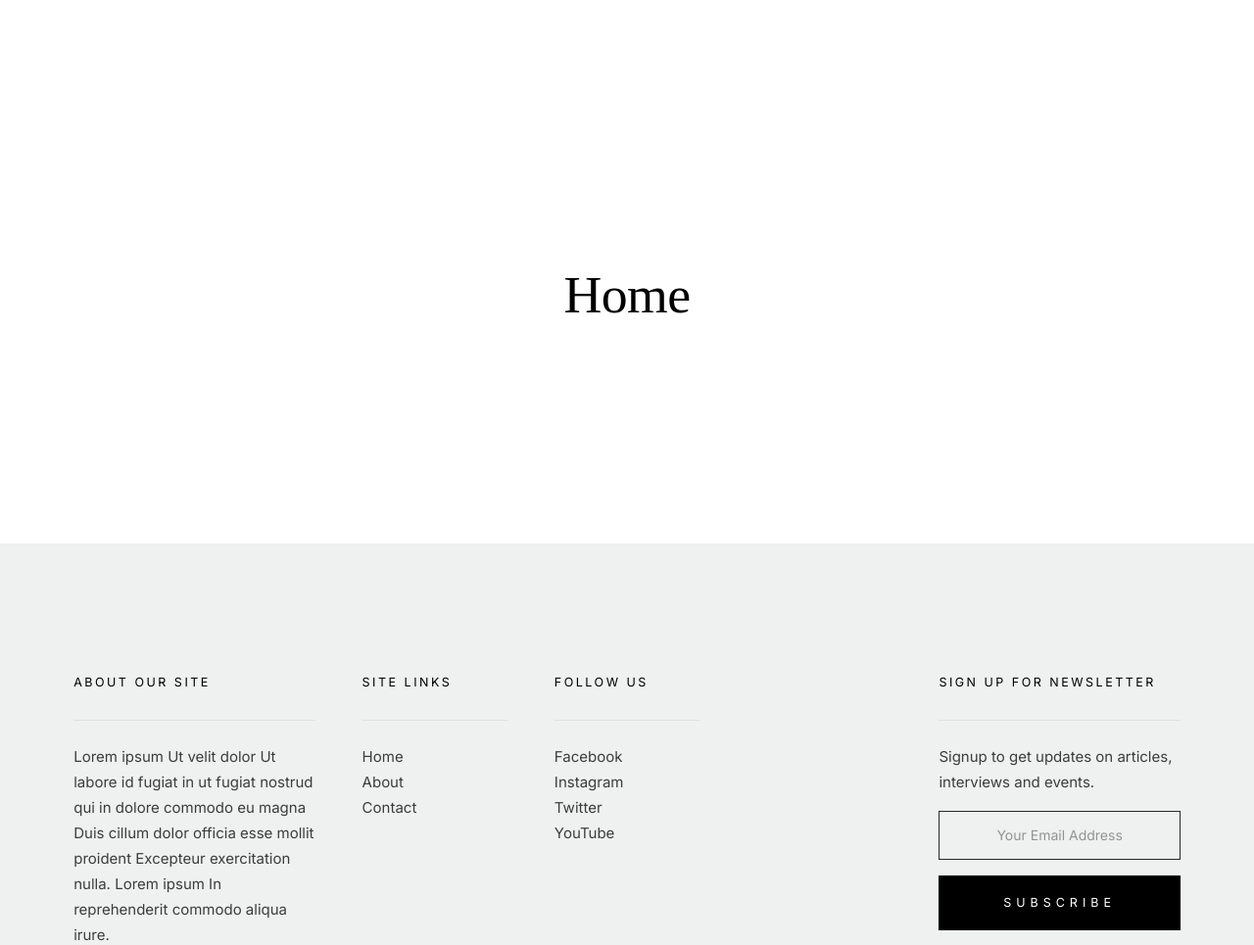
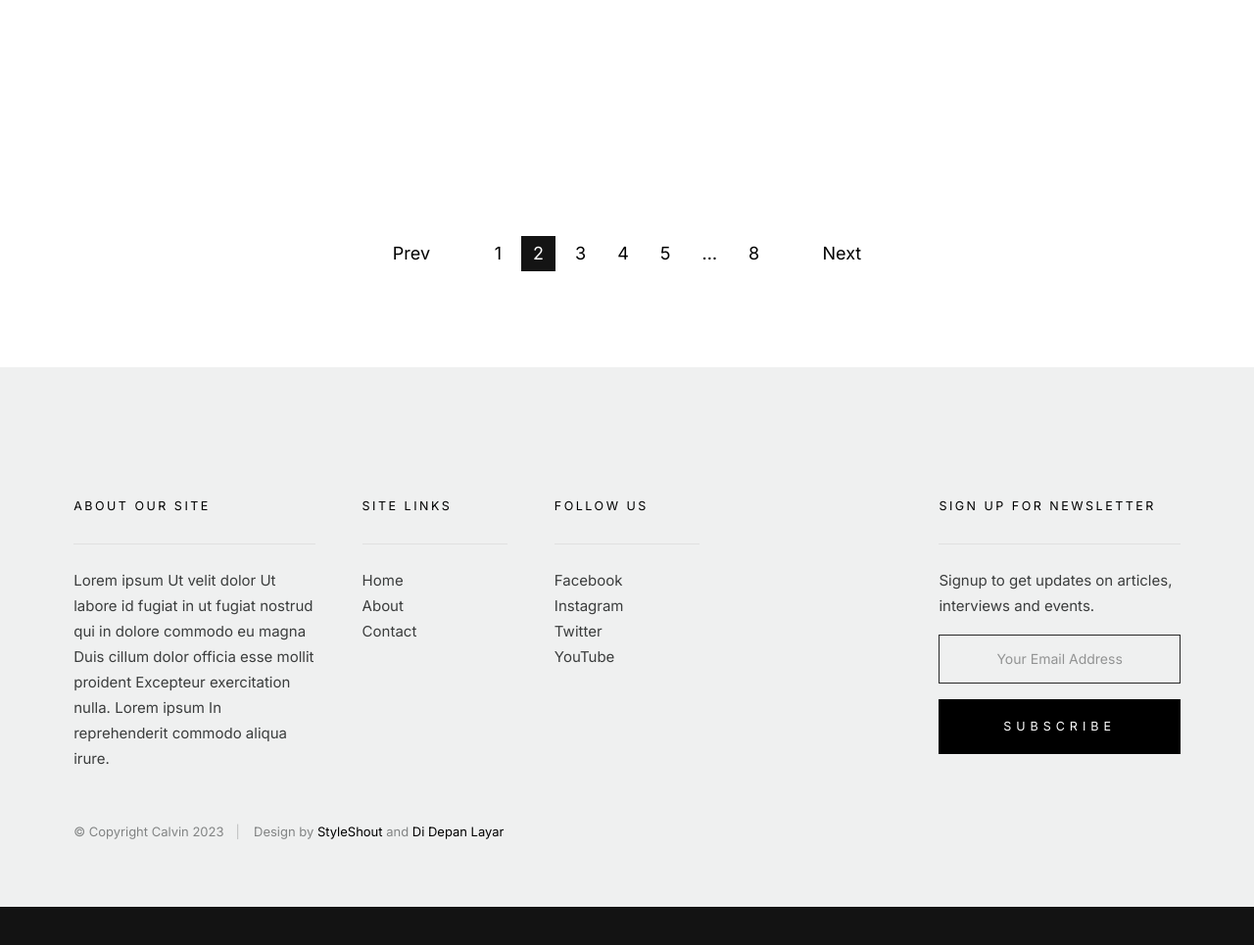
Before and after one commit to didepanlayar/PHP-Calvin-Dynamic-Blog, a PHP site: page / in a window 1280 px wide. Shown: the part 817-1782 px from the top of the page at 98% size. After the commit the page ends 1743 px from the top, so only its background shows below. Run offline with PHP 8.4, Linux system fonts and the light colour scheme; tables that the repository leaves empty or names only in its code hold one stand-in row (values such as "Sample post"); some libraries are stand-ins or nearby versions; some web fonts are replaced.

Commit message:
Feature: Add All Post Section on Home Page

```diff
--- a/index.php
+++ b/index.php
@@ -150,14 +150,77 @@
             </button>
         </div>
     </section>
-    <section class="s-content">
-        <div class="row">
-            <div class="column large-12">
-                <article class="s-content__entry">
-                    <div class="s-content__entry-header">
-                        <h1 class="s-content__title">Home</h1>
+    <section class="s-content s-content--no-top-padding">
+        <div class="s-bricks">
+            <div class="masonry">
+                <div class="bricks-wrapper h-group">
+                    <div class="grid-sizer"></div>
+                    <div class="lines">
+                        <span></span>
+                        <span></span>
+                        <span></span>
                     </div>
-                </article>
+                    <?php
+                        $sqlGetAllPosts = "SELECT * FROM posts WHERE post_status = '1' ORDER BY post_id DESC";
+                        $queryGetAllPosts = mysqli_query($connect, $sqlGetAllPosts);
+                        while ($rowGetAllPosts = mysqli_fetch_assoc($queryGetAllPosts)) {
+                            $postTitle = $rowGetAllPosts['post_title'];
+                            $postSlug = $rowGetAllPosts['post_url'];
+                            $postSummary = $rowGetAllPosts['post_summary'];
+                            $postAltImage = $rowGetAllPosts['alt_image_url'];
+                    ?>
+                            <article class="brick entry" data-aos="fade-up">
+                                <div class="entry__thumb">
+                                    <a href="read.php?post=<?php echo $postSlug; ?>" class="thumb-link">
+                                        <img src="<?php echo $postAltImage; ?>" srcset="<?php echo $postAltImage; ?> 1x, <?php echo $postAltImage; ?>" alt="">
+                                    </a>
+                                </div>
+                                <div class="entry__text">
+                                    <div class="entry__header">
+                                        <h1 class="entry__title"><a href="read.php?post=<?php echo $postSlug; ?>"><?php echo $postTitle; ?></a></h1>
+                                        <div class="entry__meta">
+                                            <span class="byline">By:
+                                                <span class='author'>
+                                                    <a href="#">Di Depan Layar</a>
+                                                </span>
+                                            </span>
+                                        </div>
+                                    </div>
+                                    <div class="entry__excerpt">
+                                        <p><?php echo $postSummary; ?></p>
+                                    </div>
+                                    <a class="entry__more-link" href="read.php?post=<?php echo $postSlug; ?>">Read More</a>
+                                </div>
+                            </article>
+                    <?php
+                        }
+                    ?>
+                </div>
+            </div>
+            <div class="row">
+                <div class="column large-12">
+                    <nav class="pgn">
+                        <ul>
+                            <li>
+                                <span class="pgn__prev" href="#0">
+                                    Prev
+                                </span>
+                            </li>
+                            <li><a class="pgn__num" href="#0">1</a></li>
+                            <li><span class="pgn__num current">2</span></li>
+                            <li><a class="pgn__num" href="#0">3</a></li>
+                            <li><a class="pgn__num" href="#0">4</a></li>
+                            <li><a class="pgn__num" href="#0">5</a></li>
+                            <li><span class="pgn__num dots">…</span></li>
+                            <li><a class="pgn__num" href="#0">8</a></li>
+                            <li>
+                                <span class="pgn__next" href="#0">
+                                    Next
+                                </span>
+                            </li>
+                        </ul>
+                    </nav>
+                </div>
             </div>
         </div>
     </section>
```
